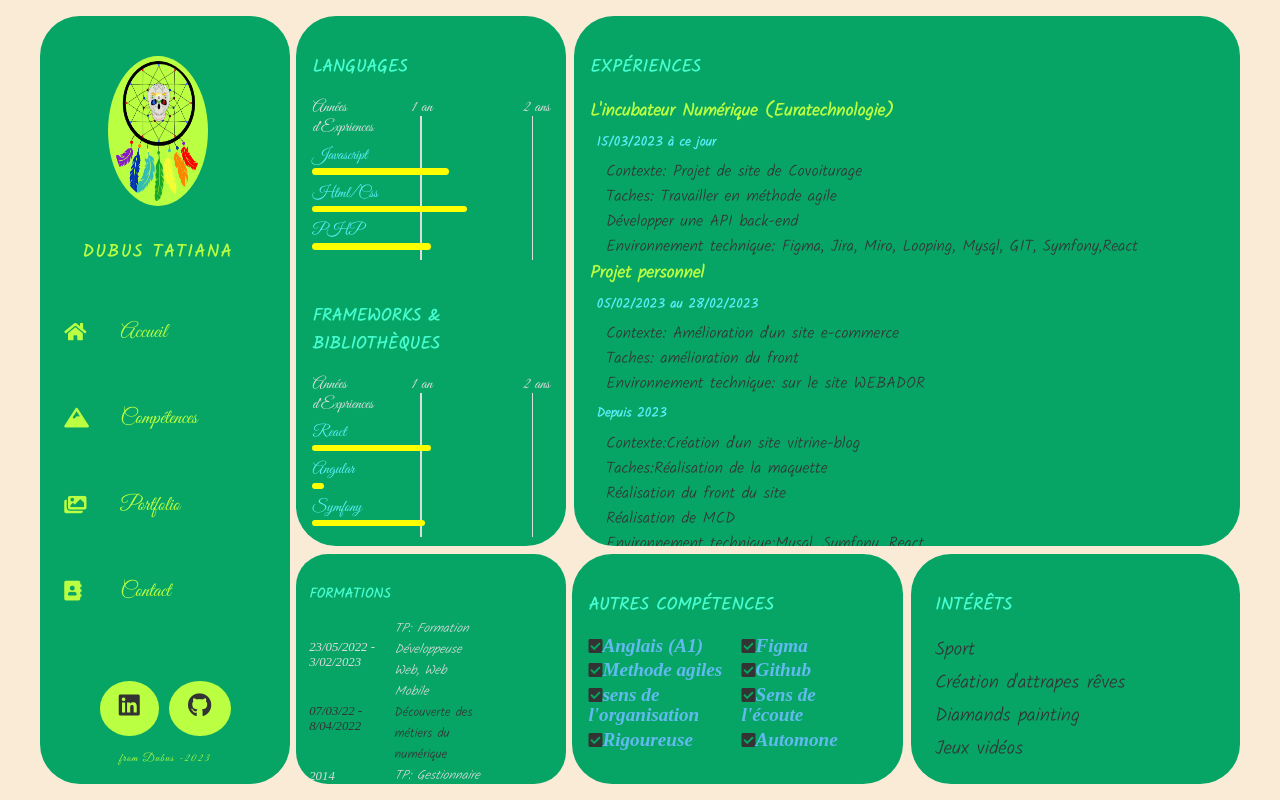
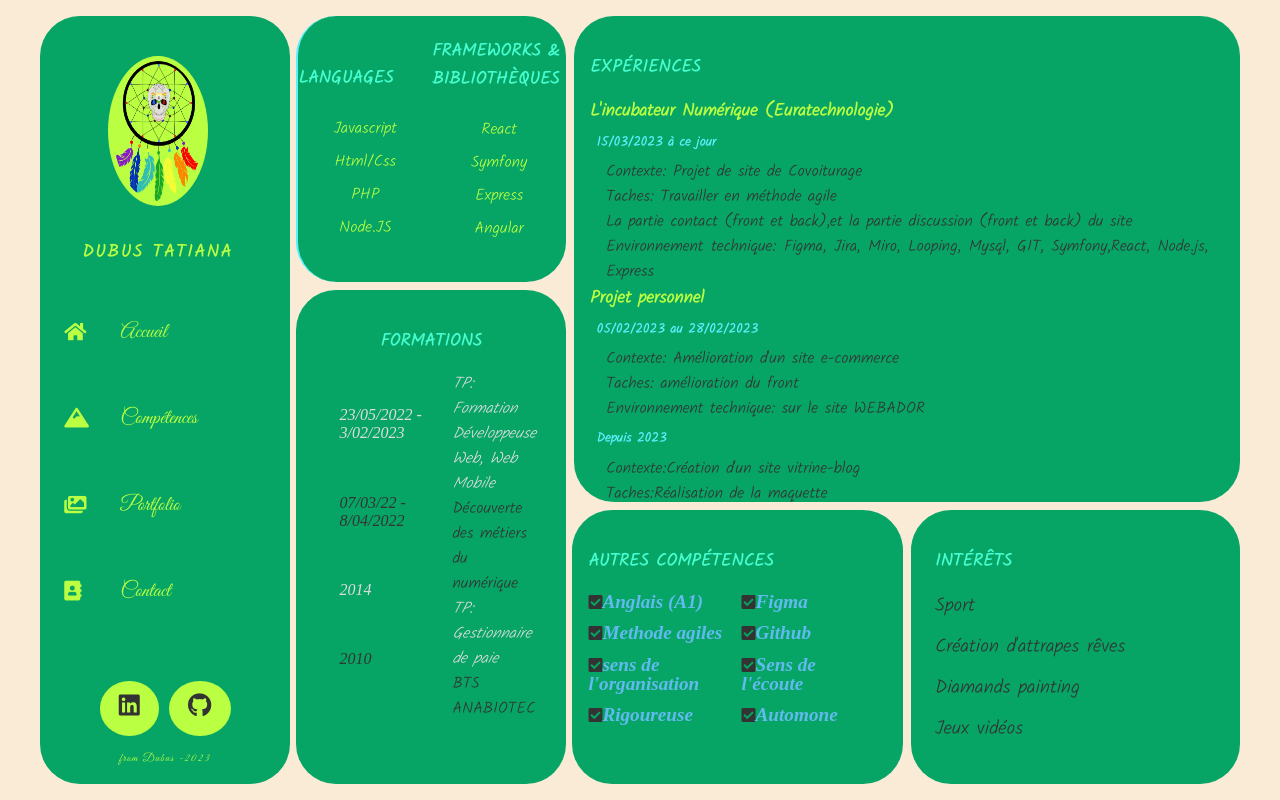
Before and after one commit to saphirrubis/monCV-react, a React (Create React App) app: page /competence in a window 1280 px wide. Built offline with nearby package versions, Linux system fonts and the light colour scheme.

Commit message:
maj du site

```diff
--- a/src/components/knowledges/Expriences.js
+++ b/src/components/knowledges/Expriences.js
@@ -9,8 +9,9 @@ const Expriences = () => {
       <p>
       Contexte: Projet de site de Covoiturage <br/>
 Taches: Travailler en méthode agile<br/>
-        Développer une API back-end<br/>
-Environnement technique: Figma, Jira, Miro, Looping, Mysql, GIT, Symfony,React<br/>
+La partie contact (front et back),et la partie discussion (front et back)
+du site<br/>
+Environnement technique: Figma, Jira, Miro, Looping, Mysql, GIT, Symfony,React, Node.js, Express<br/>
       </p>
     </div>
 
--- a/src/components/knowledges/Formation.js
+++ b/src/components/knowledges/Formation.js
@@ -11,7 +11,7 @@ const Formation = () => {
   <li><i>2014</i></li>
   <li>2010</li>
   </ul>
-  <ul>
+  <ul className="font-f">
   <li><i>TP: Formation Développeuse Web, Web Mobile </i></li>
   <li>Découverte des métiers du numérique</li>
   <li><i>TP: Gestionnaire de paie</i></li>
--- a/src/components/knowledges/Languages.js
+++ b/src/components/knowledges/Languages.js
@@ -4,21 +4,25 @@ import ProgressBar from './ProgressBar';
 class Languages extends Component {
   state={
     languages: [
-      { id:1, value:"Javascript", xp:1.15},
-      { id:2, value:"Html/Css", xp:1.30},
-      { id:3, value:"PHP", xp:1}
+      { id:1, value:"Javascript"},
+      { id:2, value:"Html/Css"},
+      { id:3, value:"PHP"},
+      { id:4, value:"Node.JS"}
     ],
     frameworks:[
-      { id:1, value:"React", xp:1},
-      { id:2, value:"Angular", xp:.10},
-      { id:3, value:"Symfony", xp:.95}
+      { id:1, value:"React"},
+      { id:2, value:"Symfony"},
+      { id:4, value:"Express"},
+      { id:3, value:"Angular"},
+
+
     ]
   }
   render() {
     let {languages, frameworks} = this.state;
     return (
       <div className="languagesFrameworks">
-        <ProgressBar languages={languages} className='languagesDisplay' title="Languages"/>
+        <ProgressBar languages={languages} className='languagesDisplay de' title="Languages"/>
         <ProgressBar languages={frameworks} className="frameworksDissplay" title="Frameworks & Bibliothèques"/>
       </div>
     );
--- a/src/components/knowledges/ProgressBar.js
+++ b/src/components/knowledges/ProgressBar.js
@@ -4,23 +4,15 @@ const ProgressBar = (props) => {
   return (
     <div className={props.className}>
       <h3>{props.title}</h3>
-      <div className="years">
-        <span> Années d'Expriences</span>
-        <span> 1 an</span>
-        <span> 2 ans</span>
-      </div>
-      <div>
+        <div>
         {props.languages.map((item) => {
-          let xpYears = 2;
-          let progressBar = (item.xp / xpYears) * 100 + "%";;
           return (
-            <div key={item.id} className="languagesList">
+          <div key={item.id} className="languagesList">
               <li>{item.value}</li>
-              <div className="progressBar" style={{ width: progressBar }}></div>
             </div>
           );
         })}
-      </div>
+       </div>
     </div>
   );
 };
--- a/src/styles/knowledges.css
+++ b/src/styles/knowledges.css
@@ -6,17 +6,31 @@
   overflow: hidden;
   display: grid;
   grid-template-columns: 0.8fr 1fr 1fr;
-                  grid-template-rows: 70% 30%;
+  grid-template-rows: 1fr 0.8fr 1fr;
+  grid-template-areas:
+    " A B B"
+    " C B B "
+    " C D E ";
 
 }
-.languagesFrameworks, .experience, .otherSkills, .formation, .hobbies {
+
+.experience,
+.otherSkills,
+.formation,
+.hobbies {
   background: var(--clr-1);
   border-radius: var(--radius);
   padding: 1em;
 }
+
+.languagesFrameworks {
+  background: var(--clr-1);
+  border-radius: var(--radius);
+}
+
 .knowledgesContent h3 {
   font-size: 1.1em;
-                    margin:1.2em 0 0.9em 0;
+  margin: 1.2em 0 0.9em 0;
   font-family: kalam, Georgia;
   color: var(--clr-4);
   text-transform: uppercase;
@@ -25,82 +39,45 @@
 .languagesFrameworks {
   grid-column: 1/2;
   grid-row: 1/2;
+  grid-area: A;
   margin-bottom: .5em;
   display: grid;
-                    font-family: vibes, 'Lucida Sans';
-                    grid-template-columns: 1fr;
-                    grid-template-rows: 1fr 1fr;
+  font-family: Kalam, 'Lucida Sans';
+  border-left: 2px solid var(--clr-2);
+  grid-template-columns: 1fr 1fr;
+  grid-template-rows: 1fr;
   grid-template-areas:
-                      "L"
-                      "F";
+    "L F";
 }
+
 .languageDisplay {
   grid-area: L;
+  margin-top: 5em;
+
 }
+
 .frameworkDisplay {
   grid-area: F;
-                }
-.frameworkDisplay  h3 {
-                  margin: 2em 0 1.5em 0;
+
 }
 
-.years {
-                  font-size: 1em;
-                  display: flex;
-                  justify-content: space-between;
-                  color: var(--clr-wit);
- }
-.years span{
-                  width: 36%;
- }
-.years span:nth-child(2){
-                  text-align: center;
-                  width: 20%;
- }
-.years span:nth-child(3){
-                  text-align: right;
-                  width: 44%;
- }
-
-.years span:nth-child(2)::before,
-.years span:nth-child(3)::before{
-                  content:'';
-                  background: var(--clr-wit);
-                  position: absolute;
-                  height: 9em;
-                  width: 0.1em;
-                  transform: translate(9px, 19px);
- }
 .languagesList {
   padding-top: .5em;
 }
+
 .languagesList li {
-                    color: var(--clr-2);
+  color: var(--clr-5);
+  text-align: center;
 }
-.progressBar {
-                  height: .4em;
-                  background: transparent;
-                  border-radius: 50px;
-                  margin-top: 0.2em;
-                  position: relative;
+
+.de {
+  padding-top: 1.68em;
 }
-.progressBar::after{
-                  content: '';
-            position: absolute;
-            background:yellow;
-            border-radius: 50px;
-            height: .4em;
-            width: 0;
-            animation: line 2s ease-out forwards;
-}
-@keyframes line {
-                  to {
-                    width: 100%;
-                  }
- }
+
 .experience {
   grid-column: 2/4;
-                  grid-row: 1/2;
+  grid-row: 1/3;
+  grid-area: B;
   margin: 0 0 .5em .5em;
   display: grid;
   overflow-Y: auto;
@@ -116,178 +93,213 @@
     "7";
   overflow-Y: none;
 }
-.experience h3{
+
+.experience h3 {
   grid-area: 1;
 }
-.experience h4{
+
+.experience h4 {
   font-size: 1.1em;
   color: var(--clr-5);
 }
-.experience h5{
+
+.experience h5 {
   color: var(--clr-2);
   padding: 0.5em;
 }
-.experience p{
+
+.experience p {
   text-align: justify;
   font-size: 1em;
   padding: 0 1em;
 }
- .experience .exp-0{
+
+.experience .exp-0 {
   grid-area: 2;
 }
-.experience .exp-1{
+
+.experience .exp-1 {
   grid-area: 3;
 }
- .experience .exp-2{
+
+.experience .exp-2 {
   grid-area: 4;
 }
- .experience .exp-3{
+
+.experience .exp-3 {
   grid-area: 5;
 }
-/* .experience .exp-4{
-  grid-area: 6;
-}
-.experience .exp-5{
-  grid-area: 7;
-} */
 
 .otherSkills {
   grid-column: 2/3;
-                    grid-row: 2/3;
+  grid-row: 2/4;
+  grid-area: D;
   margin-left: 0.4em;
 
 }
-.otherSkills .list{
+
+.otherSkills .list {
   display: flex;
   width: 90%;
   height: 100%;
   margin-right: 0.2em;
   justify-content: space-around;
 }
-.otherSkills .list ul{
+
+.otherSkills .list ul {
   height: 60%;
   display: grid;
 }
- .otherSkills .list ul i{
-                  color:var(--clr-3);
+
+.otherSkills .list ul i {
+  color: var(--clr-3);
   font-size: 1.2em;
 }
+
 .hobbies {
   grid-column: 3/4;
-                  grid-row: 2/3;
+  grid-row: 3/4;
+  grid-area: E;
   padding-left: 1.5em;
   padding-bottom: 1.5em;
   margin-left: 0.5em;
 }
- .hobbies ul{
+
+.hobbies ul {
   height: 70%;
   display: grid;
   font-size: 1.2em;
 }
- .formation{
+
+.formation {
   grid-column: 1/2;
   grid-row: 2/3;
-                    font-size: .8em;
-                    overflow-Y: auto;
+  grid-area: C;
+  font-size: 1em;
+}
 
+.formation h3 {
+  text-align: center;
 }
-.date{
+
+.date {
   width: 100%;
   height: 100%;
   display: grid;
   grid-template-columns: 0.35fr 0.35fr;
   grid-template-rows: 0.3fr;
-  justify-content:start;
+  justify-content: start;
+  padding-left: 0.2em;
 
 
 }
-.date ul{
+
+.date ul {
   height: 60%;
   width: 100%;
   display: grid;
 }
-.date ul li i{
-  color:var(--clr-wit);
+
+.date ul li i {
+  color: var(--clr-wit);
   font-size: 1em;
 }
-.font-date{
+
+.font-date {
   font-size: 1em;
   font-style: italic;
   font-family: Vives, 'Times New Roman';
+  margin-left: 1.5em;
 }
-.font-date li{
-  padding: 1.7em 0 1em 0;
+
+.font-f {
+  padding-left: 2.5em;
 }
+
+.font-date li {
+  padding: 2.2em 0 1em 0;
+}
+
 .font-date ul li:nth-child(4) {
-  padding: 3em 0 1em 0;
+  padding: 7em 0 1em 0;
 }
- @media screen and (max-width: 950px){
-                  .knowledgesContent h3{
+
+@media screen and (max-width: 950px) {
+  .knowledgesContent h3 {
     font-size: 1.2em !important;
   }
+
   .languagesList {
     padding-top: .2em !important;
   }
-                  .knowledgesContent  p {
+
+  .knowledgesContent p {
     font-size: .8em;
   }
+
   .years span:nth-child(2)::before,
-                    .years span:nth-child(3)::before{
+  .years span:nth-child(3)::before {
 
     position: absolute;
     height: 8em;
 
   }
-                  .otherSkills, .hobbies {
+
+  .otherSkills,
+  .hobbies {
     font-size: 1em;
   }
 }
-@media screen and (max-width: 850px){
+
+@media screen and (max-width: 850px) {
   .knowledgesContent h4 {
     font-size: 1.2em !important;
   }
-                  .knowledgesContent  h5 {
+
+  .knowledgesContent h5 {
     font-size: 1em !important;
     padding: .4em 2em !important;
   }
-                    .formation{
+
+  .formation {
     font-size: 0.8em;
   }
-                    .font-date li{
+
+  .font-date li {
     padding: 1em 0 1em 0;
   }
-                    /* .years span:nth-child(2)::before,
-                    .years span:nth-child(3)::before{
+}
 
-                                      position: absolute;
-                                      height: 7em;
-
-                    }  */
-                  }
-@media screen and (max-width: 590px){
+@media screen and (max-width: 590px) {
   .knowledgesContent {
     display: initial;
   }
+
   .experience {
-                      margin-left: 0 ;
+    margin-left: 0;
   }
+
   .otherSkills {
     margin-left: 0;
     margin-right: 0;
     margin-bottom: 0.5em;
   }
+
   .hobbies {
     margin-left: 0;
   }
-                    .formation{
+
+  .formation {
     margin-left: 0;
     margin-bottom: .5em;
   }
-                    .font-date li{
+
+  .font-date li {
     padding: .7em 0 1em 0;
   }
+
   .years span:nth-child(2)::before,
-.years span:nth-child(3)::before{
+  .years span:nth-child(3)::before {
 
     position: absolute;
     height: 6em;
```
Lines whose indentation alone changed are shown as unchanged.
